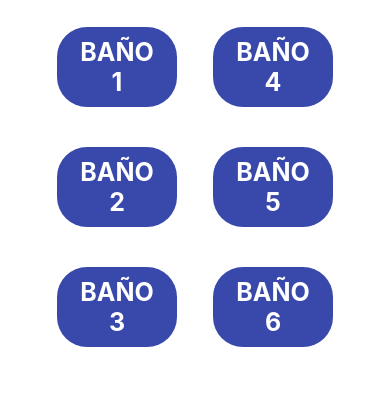
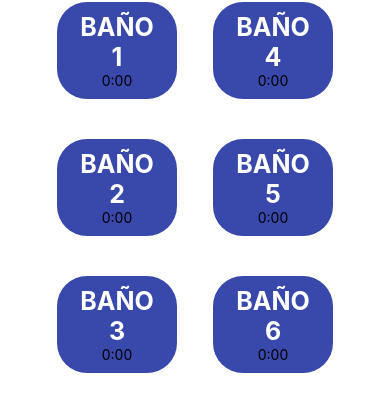
Before and after one commit to nicolas61v/indugal-app-react, a React Native app: screen / in a window 390 px wide. Shown: the part 337-748 px from the top of the page. Built offline with nearby package versions, Linux system fonts and the light colour scheme.

Commit message:
version 2.1
en esta version funciona el apagado con los timers pero las alertas son las malas

```diff
--- a/components/RectifierScreen.js
+++ b/components/RectifierScreen.js
@@ -1,48 +1,12 @@
-import React, { useState, useEffect, useContext } from 'react';
-import { View, Text, TouchableOpacity, StyleSheet, Image, Alert } from 'react-native';
-import AsyncStorage from '@react-native-async-storage/async-storage';
-import { TimerContext } from './TimerContext';
+import React, { useContext } from 'react';
+import { View, Text, TouchableOpacity, StyleSheet, Image } from 'react-native';
+import { TimerContext } from '../components/TimerContext';  // Ajusta la ruta si es necesario
 
 const RectifierScreen = ({ route, navigation }) => {
   const { rectifierId } = route.params;
-  const { timers, startTimer, stopTimer, setTimerDuration } = useContext(TimerContext);
+  const { timers, startTimer, stopTimer, setTimerDuration, activeStates, setActiveButton, handleCommand } = useContext(TimerContext);
   const timer = timers[rectifierId] || 0;
-  const [activeButton, setActiveButton] = useState(null);
-
-  useEffect(() => {
-    const loadState = async () => {
-      try {
-        const storedButton = await AsyncStorage.getItem(`rectifier${rectifierId}_button`);
-        if (storedButton !== null) setActiveButton(storedButton);
-      } catch (e) {
-        console.error('Error loading state:', e);
-      }
-    };
-    loadState();
-  }, [rectifierId]);
-
-  useEffect(() => {
-    if (timer === 0 && activeButton === `relay${rectifierId}on`) {
-      handleCommand(`relay${rectifierId}off`);
-      setActiveButton(`relay${rectifierId}off`);
-      Alert.alert(`Baño ${rectifierId}`, 'El tiempo ha terminado');
-    }
-  }, [timer, activeButton, rectifierId]);
-
-  const handleCommand = (command) => {
-    fetch(`http://10.10.0.68/${command}`)
-      .then(response => {
-        if (!response.ok) {
-          throw new Error('Network response was not ok');
-        }
-        return response.text();
-      })
-      .then(data => console.log(data))
-      .catch(error => {
-        console.error('Error en el comando:', error);
-        Alert.alert('Error', 'Asegúrate de estar conectado a la red del dispositivo.');
-      });
-  };
+  const activeButton = activeStates[rectifierId] || null;
 
   const renderButton = (title, command, isControlButton) => (
     <TouchableOpacity
@@ -53,8 +17,7 @@ const RectifierScreen = ({ route, navigation }) => {
       onPress={() => {
         handleCommand(command);
         if (isControlButton) {
-          setActiveButton(command);
-          AsyncStorage.setItem(`rectifier${rectifierId}_button`, command); // Guardar estado en AsyncStorage
+          setActiveButton(rectifierId, command);
           if (command === `relay${rectifierId}on`) {
             startTimer(rectifierId);
           } else {
@@ -94,7 +57,7 @@ const RectifierScreen = ({ route, navigation }) => {
         </View>
         <TouchableOpacity
           style={styles.adjustButton}
-          onPress={() => adjustTimer(5)}
+          onPress={() => adjustTimer(1)}
         >
           <Text style={styles.adjustButtonText}>+5 Min</Text>
         </TouchableOpacity>
@@ -116,6 +79,7 @@ const RectifierScreen = ({ route, navigation }) => {
     </View>
   );
 };
+
 
 const styles = StyleSheet.create({
   container: {
--- a/components/TimerContext.js
+++ b/components/TimerContext.js
@@ -1,26 +1,28 @@
 import React, { createContext, useState, useEffect } from 'react';
 import AsyncStorage from '@react-native-async-storage/async-storage';
+import { Alert } from 'react-native';
 
 export const TimerContext = createContext();
 
 export const TimerProvider = ({ children }) => {
   const [timers, setTimers] = useState({});
   const [intervals, setIntervals] = useState({});
+  const [activeStates, setActiveStates] = useState({});
 
   useEffect(() => {
+    loadTimers();
+  }, []);
+
   const loadTimers = async () => {
     try {
       const storedTimers = await AsyncStorage.getItem('timers');
-        if (storedTimers) {
-          setTimers(JSON.parse(storedTimers));
-        }
+      const storedStates = await AsyncStorage.getItem('activeStates');
+      if (storedTimers) setTimers(JSON.parse(storedTimers));
+      if (storedStates) setActiveStates(JSON.parse(storedStates));
     } catch (error) {
-        console.error('Error loading timers:', error);
+      console.error('Error loading timers or states:', error);
     }
   };
-
-    loadTimers();
-  }, []);
 
   const saveTimers = async (newTimers) => {
     try {
@@ -30,14 +32,49 @@ export const TimerProvider = ({ children }) => {
     }
   };
 
+  const saveActiveStates = async (newStates) => {
+    try {
+      await AsyncStorage.setItem('activeStates', JSON.stringify(newStates));
+    } catch (error) {
+      console.error('Error saving active states:', error);
+    }
+  };
+
+  const handleCommand = (command) => {
+    fetch(`http://10.10.0.56/${command}`)
+      .then(response => {
+        if (!response.ok) {
+          throw new Error('Network response was not ok');
+        }
+        return response.text();
+      })
+      .then(data => console.log(data))
+      .catch(error => {
+        console.error('Error en el comando:', error);
+        Alert.alert('Error', 'Asegúrate de estar conectado a la red del dispositivo.');
+      });
+  };
+
   const startTimer = (rectifierId) => {
-    stopTimer(rectifierId); // Ensure no multiple intervals
+    stopTimer(rectifierId); // Asegurarse de que no haya múltiples intervalos
 
     const interval = setInterval(() => {
       setTimers((prevTimers) => {
-        const newTime = (prevTimers[rectifierId] || 0) - 1;
-        const updatedTimers = { ...prevTimers, [rectifierId]: Math.max(newTime, 0) };
+        const newTime = Math.max((prevTimers[rectifierId] || 0) - 1, 0);
+        const updatedTimers = { ...prevTimers, [rectifierId]: newTime };
         saveTimers(updatedTimers);
+
+        if (newTime === 0) {
+          stopTimer(rectifierId);
+          handleCommand(`relay${rectifierId}off`);
+          setActiveStates((prevStates) => {
+            const newStates = { ...prevStates, [rectifierId]: `relay${rectifierId}off` };
+            saveActiveStates(newStates);
+            return newStates;
+          });
+          Alert.alert(`Baño ${rectifierId}`, 'El tiempo ha terminado');
+        }
+
         return updatedTimers;
       });
     }, 1000);
@@ -49,11 +86,13 @@ export const TimerProvider = ({ children }) => {
   };
 
   const stopTimer = (rectifierId) => {
+    if (intervals[rectifierId]) {
       clearInterval(intervals[rectifierId]);
       setIntervals((prevIntervals) => {
         const { [rectifierId]: _, ...rest } = prevIntervals;
         return rest;
       });
+    }
   };
 
   const setTimerDuration = (rectifierId, duration) => {
@@ -64,8 +103,24 @@ export const TimerProvider = ({ children }) => {
     });
   };
 
+  const setActiveButton = (rectifierId, state) => {
+    setActiveStates((prevStates) => {
+      const newStates = { ...prevStates, [rectifierId]: state };
+      saveActiveStates(newStates);
+      return newStates;
+    });
+  };
+
   return (
-    <TimerContext.Provider value={{ timers, startTimer, stopTimer, setTimerDuration }}>
+    <TimerContext.Provider value={{
+      timers,
+      startTimer,
+      stopTimer,
+      setTimerDuration,
+      activeStates,
+      setActiveButton,
+      handleCommand
+    }}>
       {children}
     </TimerContext.Provider>
   );
--- a/navigation/AppNavigator.js
+++ b/navigation/AppNavigator.js
@@ -1,11 +1,20 @@
-import React from 'react';
+import React, { useContext } from 'react';
 import { View, Text, TouchableOpacity, StyleSheet, Image, ScrollView } from 'react-native';
 import { createStackNavigator } from '@react-navigation/stack';
 import RectifierScreen from '../components/RectifierScreen';
+import { TimerContext } from '../components/TimerContext';  // Ajusta la ruta si es necesario
 
 const Stack = createStackNavigator();
 
 const HomeScreen = ({ navigation }) => {
+  const { timers } = useContext(TimerContext);
+
+  const formatTime = (seconds) => {
+    const mins = Math.floor(seconds / 60);
+    const secs = seconds % 60;
+    return `${mins}:${secs < 10 ? '0' : ''}${secs}`;
+  };
+
   const renderButton = (title, rectifierId) => (
     <TouchableOpacity
       style={styles.button}
@@ -13,6 +22,7 @@ const HomeScreen = ({ navigation }) => {
       key={rectifierId}
     >
       <Text style={styles.buttonText}>{title}</Text>
+      <Text style={styles.timerText}>{formatTime(timers[rectifierId] || 0)}</Text>
     </TouchableOpacity>
   );
 
```
Also changed, not shown: App.js (line endings or trailing spaces), app.json (line endings or trailing spaces), babel.config.js (line endings or trailing spaces), components/TimerScreen.js (line endings or trailing spaces), package.json (line endings or trailing spaces), 1 other file (tests, documents, lock files or other folders). Lines whose indentation alone changed are shown as unchanged.
